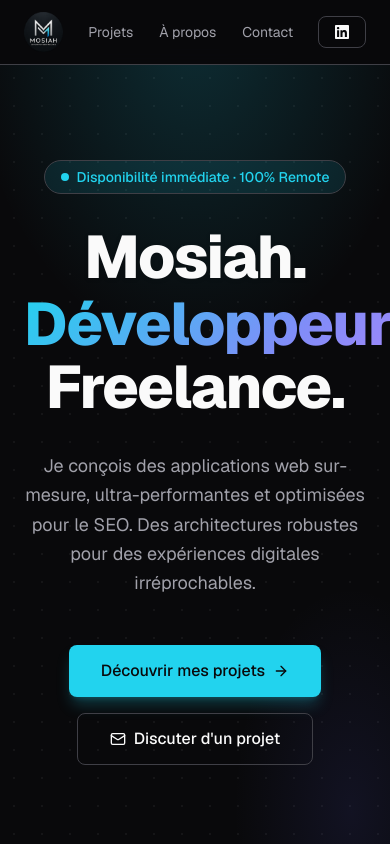
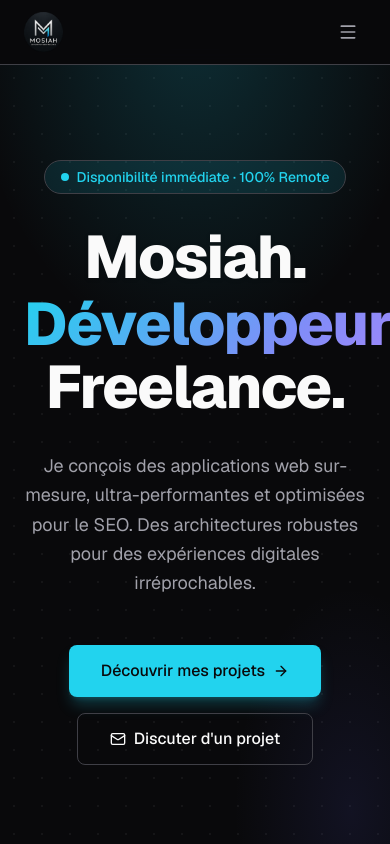
Before and after one commit to GROSJOINDEBEUH/portfolio, a Next.js app: page / in a window 390 px wide. Shown: the top 844 px of the page. Built offline with nearby package versions, Linux system fonts and the light colour scheme.

Commit message:
Navbar responsive — menu hamburger mobile

```diff
--- a/src/components/layout/header.tsx
+++ b/src/components/layout/header.tsx
@@ -1,16 +1,22 @@
+'use client';
+
+import { useState } from 'react';
 import Image from 'next/image';
 import Link from 'next/link';
+import { Menu, X } from 'lucide-react';
 import { siteConfig } from '@/config/site';
 import { buttonVariants } from '@/lib/utils';
 import { LinkedInIcon } from '@/components/ui/social-icons';
 
 const NAV_LINKS = [
   { href: '#projets', label: 'Projets' },
-  { href: '#apropos', label: '\u00c0 propos' },
+  { href: '#apropos', label: 'À propos' },
   { href: '#contact', label: 'Contact' },
 ] as const;
 
 export function Header() {
+  const [open, setOpen] = useState(false);
+
   return (
     <header className="fixed left-0 right-0 top-0 z-50 border-b border-border/40 bg-background/75 backdrop-blur-md">
       <div className="mx-auto flex h-16 max-w-5xl items-center justify-between px-6">
@@ -19,7 +25,8 @@
         <Link
           href="/"
           aria-label="Retour à l'accueil"
-          className="transition-opacity hover:opacity-75"
+          className="shrink-0 transition-opacity hover:opacity-75"
+          onClick={() => setOpen(false)}
         >
           <Image
             src="/logo.png"
@@ -31,8 +38,8 @@
           />
         </Link>
 
-        {/* ── Nav links ── */}
-        <nav aria-label="Navigation principale">
+        {/* ── Desktop nav (hidden on mobile) ── */}
+        <nav aria-label="Navigation principale" className="hidden md:block">
           <ul className="flex items-center gap-0.5">
             {NAV_LINKS.map(({ href, label }) => (
               <li key={href}>
@@ -47,7 +54,7 @@
           </ul>
         </nav>
 
-        {/* ── LinkedIn CTA ── */}
+        {/* ── Desktop LinkedIn CTA (hidden on mobile) ── */}
         <Link
           href={siteConfig.socials.linkedin}
           target="_blank"
@@ -55,14 +62,63 @@
           className={buttonVariants({
             variant: 'outline',
             size: 'sm',
-            className: 'gap-2',
+            className: 'hidden gap-2 md:inline-flex',
           })}
         >
           <LinkedInIcon className="h-3.5 w-3.5" />
-          <span className="hidden sm:inline">LinkedIn</span>
+          LinkedIn
         </Link>
 
+        {/* ── Hamburger button (mobile only) ── */}
+        <button
+          type="button"
+          aria-label={open ? 'Fermer le menu' : 'Ouvrir le menu'}
+          aria-expanded={open}
+          onClick={() => setOpen((v) => !v)}
+          className="flex items-center justify-center rounded-lg p-2 text-muted-foreground transition-colors hover:bg-secondary/60 hover:text-foreground md:hidden"
+        >
+          {open ? <X className="h-5 w-5" /> : <Menu className="h-5 w-5" />}
+        </button>
+
       </div>
+
+      {/* ── Mobile dropdown ── */}
+      {open && (
+        <nav
+          aria-label="Navigation mobile"
+          className="border-t border-border/40 bg-background/95 backdrop-blur-md md:hidden"
+        >
+          <ul className="mx-auto flex max-w-5xl flex-col gap-1 px-6 py-4">
+            {NAV_LINKS.map(({ href, label }) => (
+              <li key={href}>
+                <a
+                  href={href}
+                  onClick={() => setOpen(false)}
+                  className="block rounded-lg px-3 py-3 text-sm font-medium text-muted-foreground transition-colors hover:bg-secondary/60 hover:text-foreground"
+                >
+                  {label}
+                </a>
+              </li>
+            ))}
+            <li className="mt-3 border-t border-border pt-3">
+              <Link
+                href={siteConfig.socials.linkedin}
+                target="_blank"
+                rel="noopener noreferrer"
+                onClick={() => setOpen(false)}
+                className={buttonVariants({
+                  variant: 'outline',
+                  size: 'sm',
+                  className: 'w-full gap-2',
+                })}
+              >
+                <LinkedInIcon className="h-3.5 w-3.5" />
+                LinkedIn
+              </Link>
+            </li>
+          </ul>
+        </nav>
+      )}
     </header>
   );
 }
```
